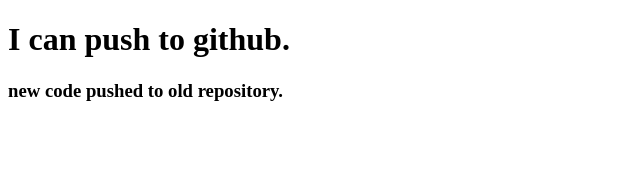
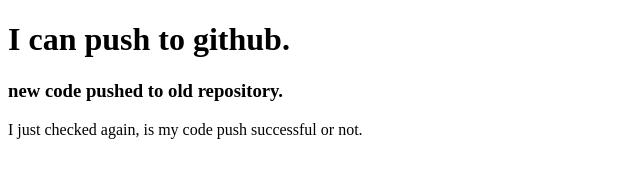
Before and after one commit to mohammad-sumon/my-first-repo, a plain HTML site: page index.html in a window 1280 px wide. Shown: the whole page, without its empty margins (0-640 px from the left). Drawn offline with Linux system fonts and the light colour scheme.

Commit message:
new changed

```diff
--- a/index.html
+++ b/index.html
@@ -9,6 +9,7 @@
 <body>
     <h1>I can push to github.</h1>
     <h3>new code pushed to old repository.</h3>
+    <p>I just checked again, is my code push successful or not.</p>
 
 </body>
 </html>
```
